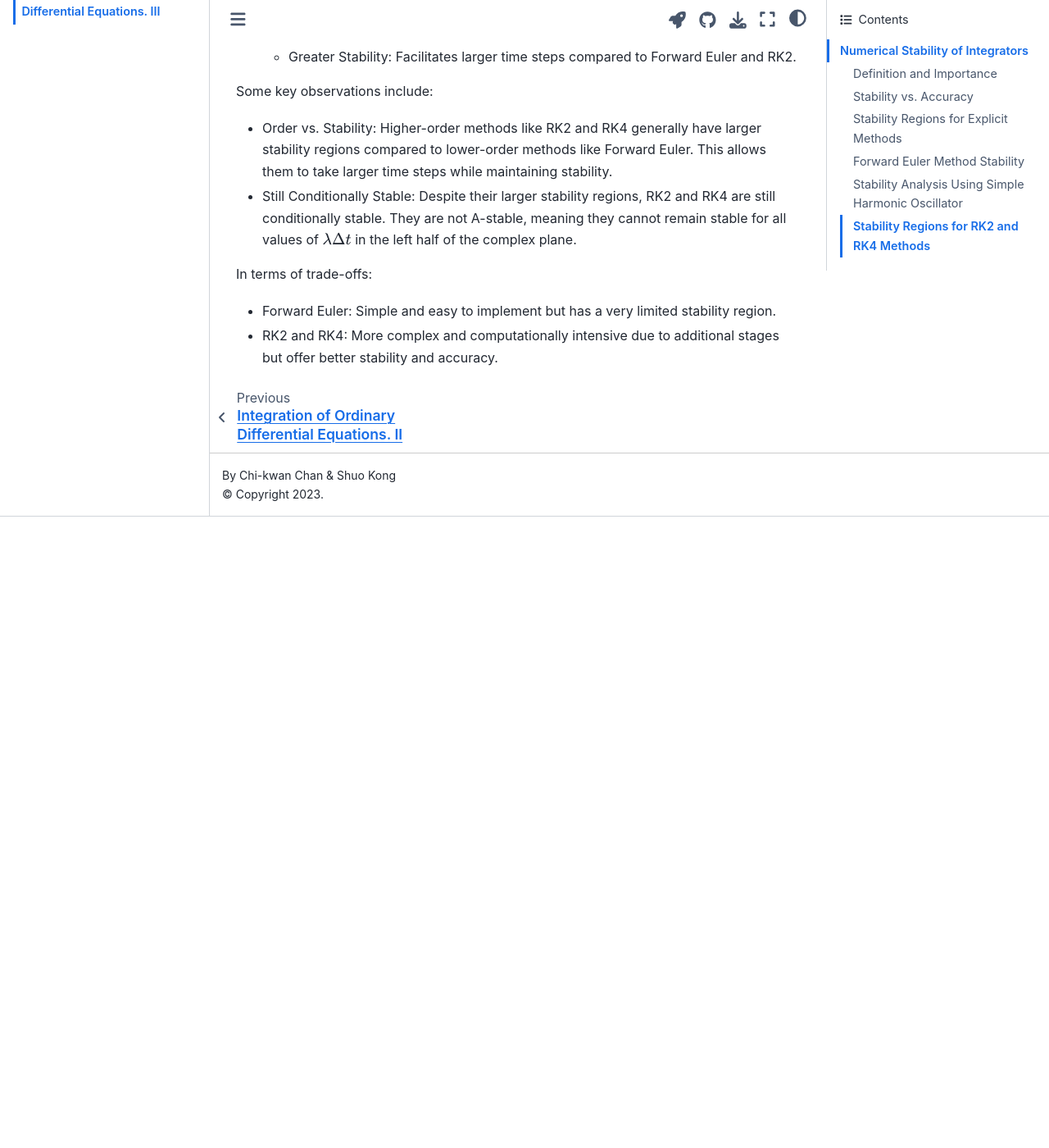
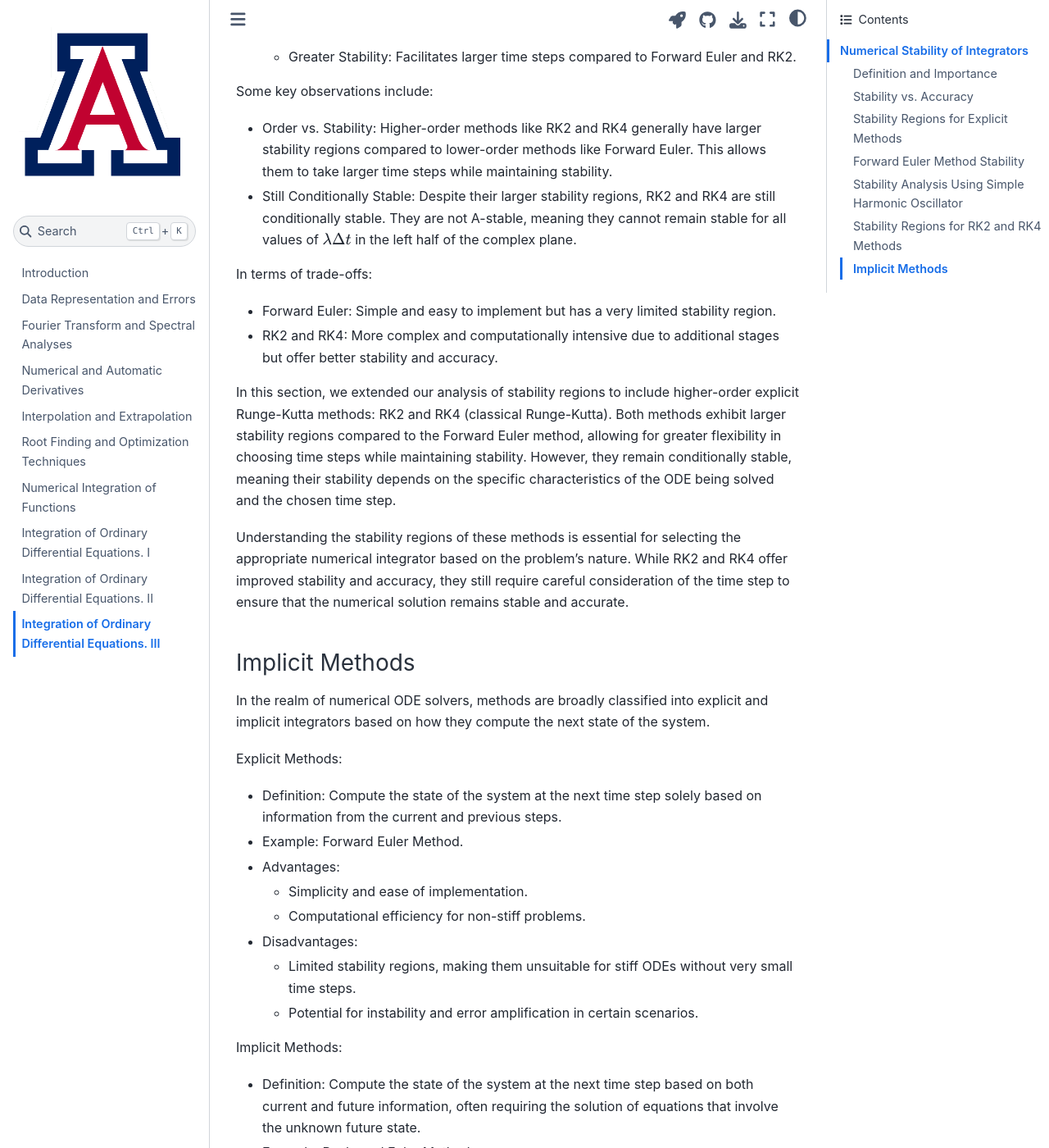
Before and after one commit to ua-2024q3-astr513/astr513, a Jupyter Book: the page built from docs/ode3.md, in a window 1280 px wide and 1400 px high, scrolled down 5599 px. Shown: the whole window at 82% size. Built offline with Jupyter Book 1.0.4 settings and Sphinx 7.4.7 and the Sphinx Book theme 1.1.4, drawn with Linux system fonts in a browser that asks for light colours; before the commit the page ends 6229 px from its top, so only the background shows below that; some of the changed text lies outside the part shown.

Commit message:
Introduce implicit ODE solvers

````diff
--- a/docs/ode3.md
+++ b/docs/ode3.md
@@ -254,3 +254,51 @@ Some key observations include:
 In terms of trade-offs:
 * Forward Euler: Simple and easy to implement but has a very limited stability region.
 * RK2 and RK4: More complex and computationally intensive due to additional stages but offer better stability and accuracy.
+
++++
+
+In this section, we extended our analysis of stability regions to include higher-order explicit Runge-Kutta methods: RK2 and RK4 (classical Runge-Kutta).
+Both methods exhibit larger stability regions compared to the Forward Euler method, allowing for greater flexibility in choosing time steps while maintaining stability.
+However, they remain conditionally stable, meaning their stability depends on the specific characteristics of the ODE being solved and the chosen time step.
+
+Understanding the stability regions of these methods is essential for selecting the appropriate numerical integrator based on the problem's nature.
+While RK2 and RK4 offer improved stability and accuracy, they still require careful consideration of the time step to ensure that the numerical solution remains stable and accurate.
+
++++
+
+### Implicit Methods
+
+In the realm of numerical ODE solvers, methods are broadly classified into explicit and implicit integrators based on how they compute the next state of the system.
+
+Explicit Methods:
+* Definition: Compute the state of the system at the next time step solely based on information from the current and previous steps.
+* Example: Forward Euler Method.
+* Advantages:
+  * Simplicity and ease of implementation.
+  * Computational efficiency for non-stiff problems.
+* Disadvantages:
+  * Limited stability regions, making them unsuitable for stiff ODEs without very small time steps.
+  * Potential for instability and error amplification in certain scenarios.
+
+Implicit Methods:
+* Definition: Compute the state of the system at the next time step based on both current and future information, often requiring the solution of equations that involve the unknown future state.
+* Example: Backward Euler Method.
+* Advantages:
+  * Larger stability regions, making them suitable for stiff ODEs.
+  * Enhanced stability allows for larger time steps without sacrificing solution quality.
+* Disadvantages:
+  * Increased computational complexity due to the need to solve nonlinear equations at each step.
+  * More involved implementation, especially for complex or high-dimensional systems.
+
++++
+
+The main reasons to use implicit methods include:
+* Stiff ODEs: Systems with rapidly decaying components alongside slower dynamics.
+  Explicit methods require prohibitively small time steps for stability, whereas implicit methods can handle larger steps efficiently.
+* Enhanced Stability: Implicit methods can remain stable for a broader range of problems and time steps, making them indispensable for certain applications in physics, engineering, and other fields.
+
+Understanding the distinction between implicit and explicit methods is fundamental for selecting the appropriate numerical integrator based on the characteristics of the ODE being solved.
+
+```{code-cell} ipython3
+
+```
````
